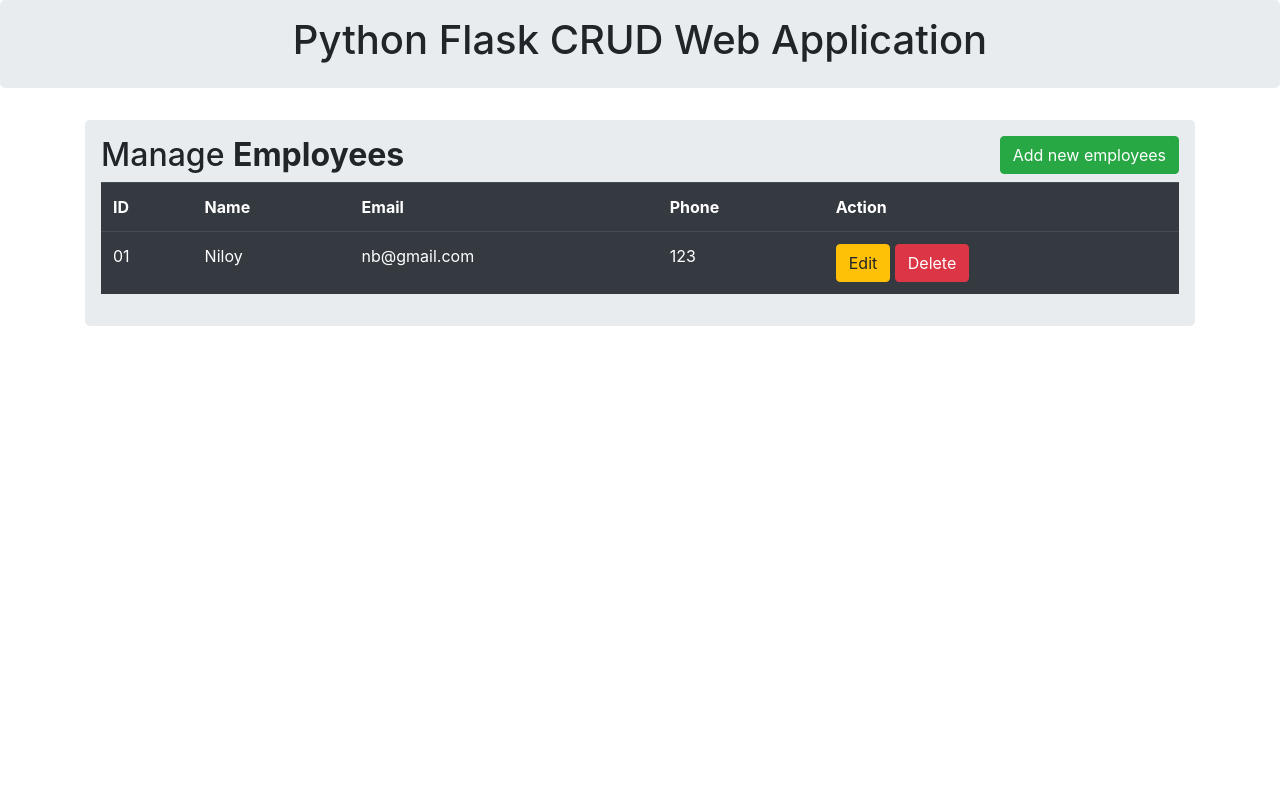
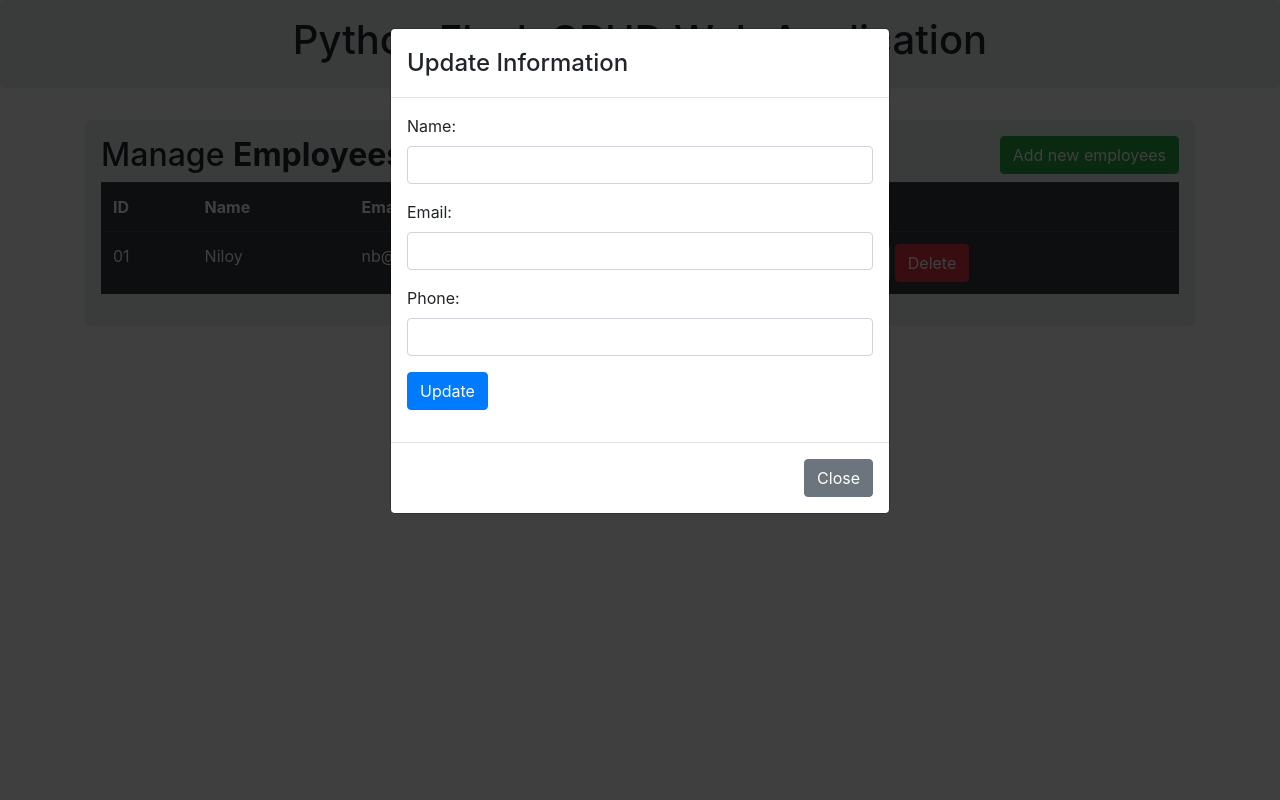
Before and after one commit to Imnmania/Flask_CRUD, a Flask app: page / in a window 1280 px wide, after a click on "Edit". Run offline with Flask 2, Linux system fonts and the light colour scheme; some libraries are stand-ins or nearby versions.

Commit message:
designing completed

```diff
--- a/templates/index.html
+++ b/templates/index.html
@@ -34,6 +34,56 @@
                     </tr>
 
 
+                    <div id="modaledit" class="modal fade" role="dialog">
+                        <div class="modal-dialog">
+                            <div class="modal-content">
+                                <div class="modal-header">
+                                    <h4 class="modal-title">Update Information</h4>
+                                </div>
+
+                                <div class="modal-body">
+                                    <form action="" method="POST">
+
+                                        <div class="form-group">
+
+                                            <label>Name:</label>
+                                            <input type="text" class="form-control" name="name" required="1">
+
+                                        </div>
+
+                                        <div class="form-group">
+
+                                            <label>Email:</label>
+                                            <input type="email" class="form-control" name="email" required="1">
+
+                                        </div>
+
+                                        <div class="form-group">
+
+                                            <label>Phone:</label>
+                                            <input type="number" class="form-control" name="phone" required="1">
+
+                                        </div>
+
+                                        <div class="form-group">
+
+                                            <button class="btn btn-primary" type="submit"> Update </button>
+
+                                        </div>
+                                    </form>
+
+                                </div>
+                                <div class="modal-footer">
+
+                                    <button class="btn btn-secondary" type="button" data-dismiss="modal"> Close </button>
+
+                                </div>
+
+                            </div>
+
+
+                        </div>
+                    </div>
 
                 </table>
 
```
